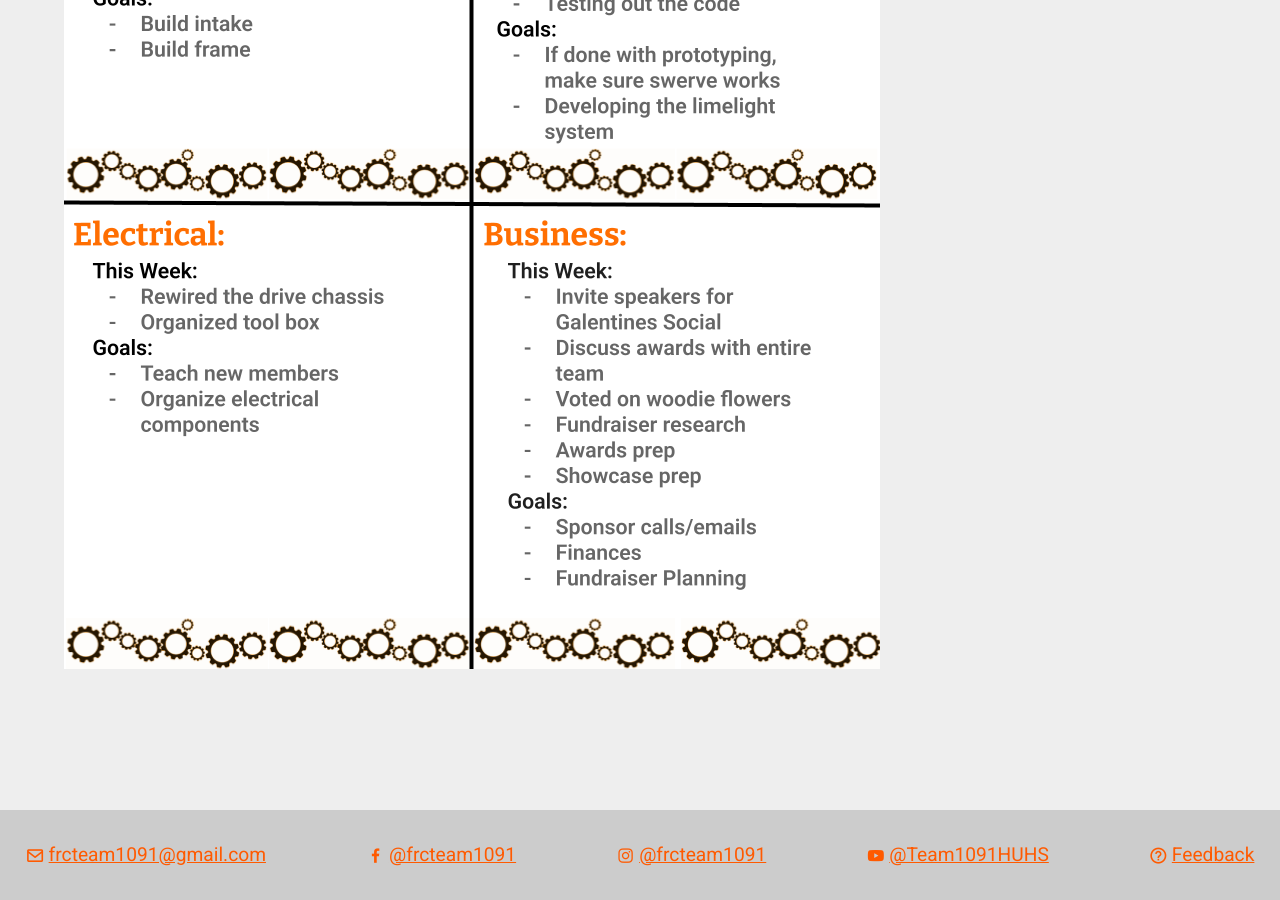
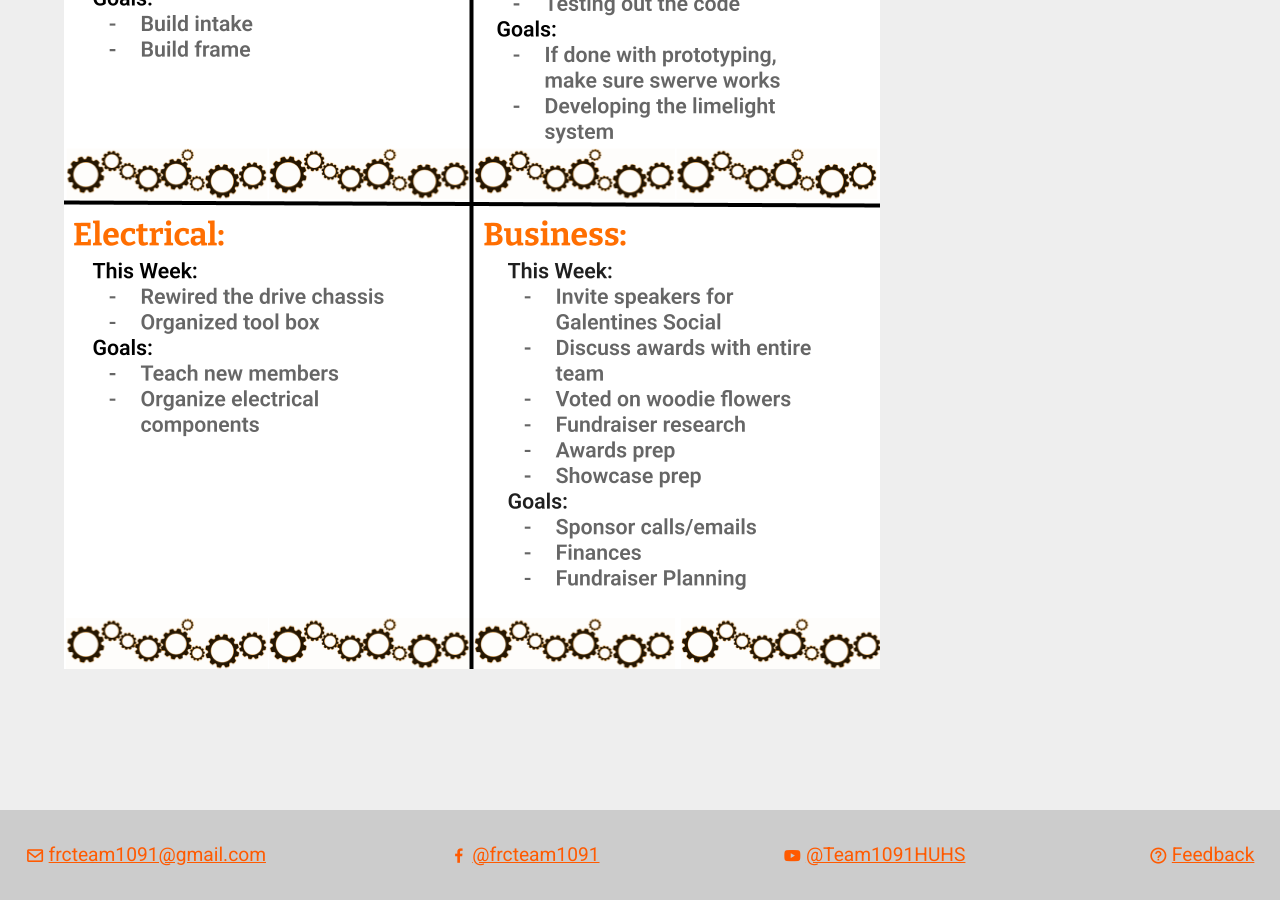
Before and after one commit to Team1091/team1091.github.io, a Jekyll site: the page built from buildSeason.html, in a window 1280 px wide and 900 px high, scrolled down 11034 px. Built offline with Jekyll 4.4.1, drawn with Linux system fonts in a browser that asks for light colours.

Commit message:
changed footer

```diff
--- a/_layouts/default.html
+++ b/_layouts/default.html
@@ -57,8 +57,6 @@
 						target="_blank">frcteam1091@gmail.com</a></li>
 				<li><i class="bx bxl-facebook"></i><a href="https://www.facebook.com/frcteam1091/"
 						target="_blank">@frcteam1091</a></li>
-				<li><i class="bx bxl-instagram"></i><a href="https://www.instagram.com/frcteam1091/"
-						target="_blank">@frcteam1091</a></li>
 				<li><i class="bx bxl-youtube"></i><a href="https://www.youtube.com/Team1091HUHS"
 						target="_blank">@Team1091HUHS</a></li>
 				<li><i class="bx bx-help-circle"></i><a
--- a/buildSeason.html
+++ b/buildSeason.html
@@ -7,10 +7,10 @@ title: Build Season Updates
 <div class="container-fluid px-0">
     <div class="row">
         <div class="col-6">
-            <img src="/images/2_2 - 2_8 2024-2025 Facebook (1).png" class="img-fluid  w-100" alt="Updates from week three"/>
+            <img src="/images/2_2 - 2_8 2024-2025 Facebook (1).png" class="img-fluid  w-100" alt="Updates from week five"/>
         </div>
         <div class="col-6">
-            <img src="/images/2_2 - 2_8 2024-2025 Facebook.png" class="img-fluid  w-100" alt="Updates from week three"/>
+            <img src="/images/2_2 - 2_8 2024-2025 Facebook.png" class="img-fluid  w-100" alt="Updates from week five"/>
         </div>
     </div>
 </div>
@@ -21,10 +21,10 @@ title: Build Season Updates
 <div class="container-fluid px-0">
     <div class="row">
         <div class="col-6">
-            <img src="/images/Copy of 1_26 - 2_1 2024-2025 Facebook (1).png" class="img-fluid  w-100" alt="Updates from week three"/>
+            <img src="/images/Copy of 1_26 - 2_1 2024-2025 Facebook (1).png" class="img-fluid  w-100" alt="Updates from week four"/>
         </div>
         <div class="col-6">
-            <img src="/images/Copy of 1_26 - 2_1 2024-2025 Facebook.png" class="img-fluid  w-100" alt="Updates from week three"/>
+            <img src="/images/Copy of 1_26 - 2_1 2024-2025 Facebook.png" class="img-fluid  w-100" alt="Updates from week four"/>
         </div>
     </div>
 </div>
@@ -49,10 +49,10 @@ title: Build Season Updates
 <div class="container-fluid px-0">
     <div class="row">
         <div class="col-6">
-            <img src="/images/1_19 - 1_25 2024-2025 Facebook (1).png" class="img-fluid  w-100" alt="Updates from week three"/>
+            <img src="/images/1_19 - 1_25 2024-2025 Facebook (1).png" class="img-fluid  w-100" alt="Updates from week two"/>
         </div>
         <div class="col-6">
-            <img src="/images/1_19 - 1_25 2024-2025 Facebook.png" class="img-fluid  w-100" alt="Updates from week three"/>
+            <img src="/images/1_19 - 1_25 2024-2025 Facebook.png" class="img-fluid  w-100" alt="Updates from week two"/>
         </div>
     </div>
 </div>
@@ -63,10 +63,10 @@ title: Build Season Updates
 <div class="container-fluid px-0">
     <div class="row">
         <div class="col-6">
-            <img src="/images/1_6_25 - 1_11_25 Facebook (1).png" class="img-fluid  w-100" alt="Updates from week three"/>
+            <img src="/images/1_6_25 - 1_11_25 Facebook (1).png" class="img-fluid  w-100" alt="Updates from week one"/>
         </div>
         <div class="col-6">
-            <img src="/images/1_6_25 - 1_11_25 Facebook.png" class="img-fluid  w-100" alt="Updates from week three"/>
+            <img src="/images/1_6_25 - 1_11_25 Facebook.png" class="img-fluid  w-100" alt="Updates from week one"/>
         </div>
     </div>
 </div>
```
